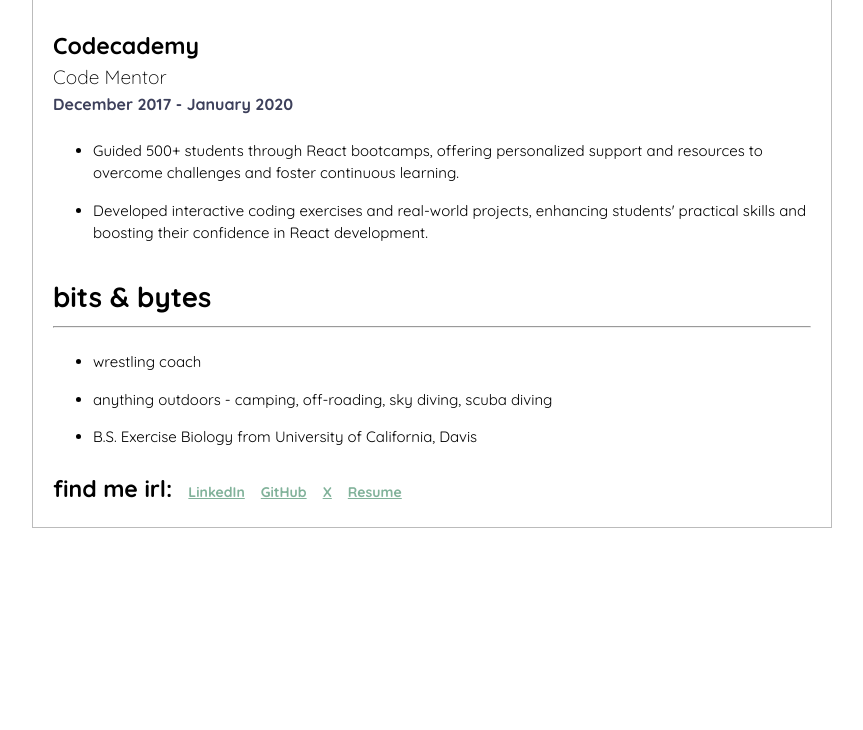
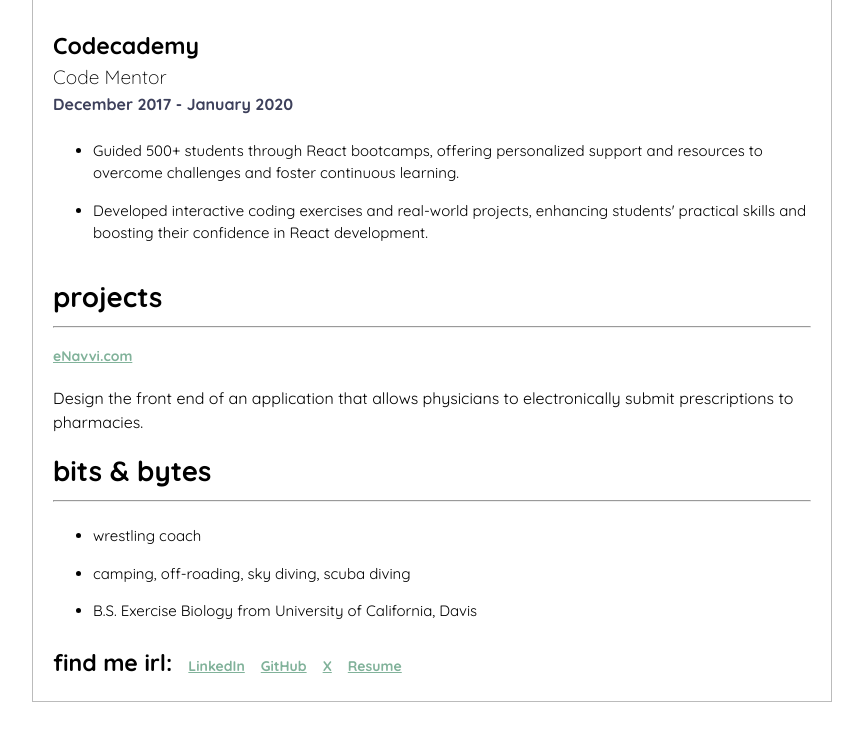
Before and after one commit to zannain/dev-portfolio, a plain HTML site: page index.html in a window 1280 px wide. Shown: the part 1477-2207 px from the top of the page, without its empty margins (208-1071 px from the left). Before the commit the page ends 2033 px from the top, so only its background shows below. Drawn offline with Linux system fonts and the light colour scheme.

Commit message:
update header and resume

```diff
--- a/index.html
+++ b/index.html
@@ -4,7 +4,7 @@
 <head>
     <meta charset="UTF-8">
     <meta name="viewport" content="width=device-width, initial-scale=1.0">
-    <title>Zannain Shafi</title>
+    <title>Zannain Shafi | Software Engineer</title>
     <link rel="stylesheet" href="style.css">
     <link rel="preconnect" href="https://fonts.googleapis.com">
     <link rel="preconnect" href="https://fonts.gstatic.com" crossorigin>
@@ -78,12 +78,20 @@
                 </ul>
             </div>
         </section>
+        <section id="projects">
+            <h3 class="lower-case">Projects</h3>
+            <hr>
+            <div class="project-item">
+                <h4><a href="https://enavvi.com/" target="_blank">eNavvi.com</a></h4>
+                <p>Design the front end of an application that allows physicians to electronically submit prescriptions to pharmacies.</p>
+            </div>
+        </section>
         <section id="about-me">
             <h3 class="lower-case">Bits & Bytes</h3>
             <hr>
             <ul>
                 <li>wrestling coach</li>
-                <li>anything outdoors - camping, off-roading, sky diving, scuba diving</li>
+                <li>camping, off-roading, sky diving, scuba diving</li>
                 <li>B.S. Exercise Biology from University of California, Davis</li>
             </ul>
         </section>
```
Also changed, not shown: 1 other file.
